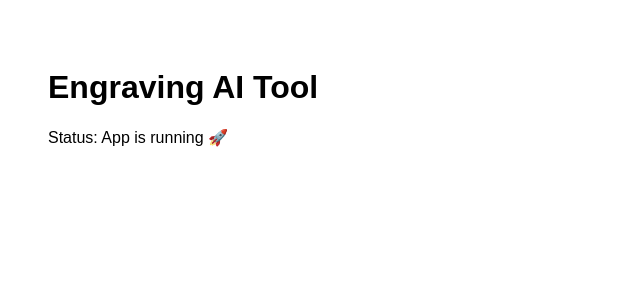
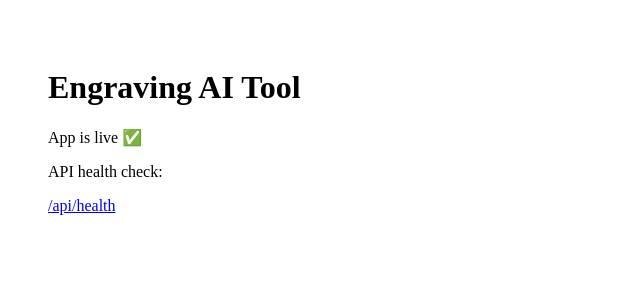
Before and after one commit to thelastgiftteam/engraving-ai-tool, a Next.js app: page / in a window 1280 px wide. Shown: the top 300 px of the page, without its empty margins (0-640 px from the left). Built offline with nearby package versions, Linux system fonts and the light colour scheme.

Commit message:
Update page.js

```diff
--- a/app/page.js
+++ b/app/page.js
@@ -1,8 +1,10 @@
 export default function Home() {
   return (
-    <main style={{ padding: "40px", fontFamily: "sans-serif" }}>
+    <main style={{ padding: 40 }}>
       <h1>Engraving AI Tool</h1>
-      <p>Status: App is running 🚀</p>
+      <p>App is live ✅</p>
+      <p>API health check:</p>
+      <a href="/api/health">/api/health</a>
     </main>
   );
 }
```
